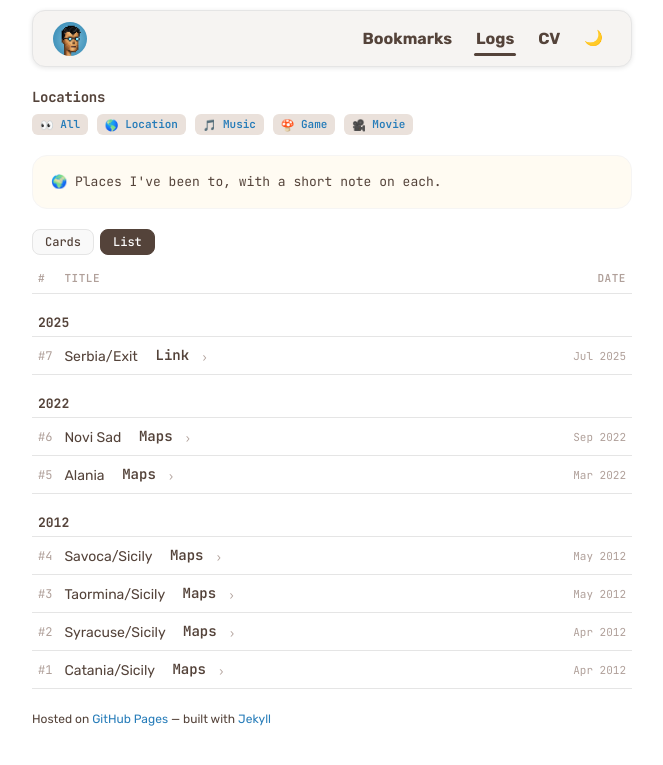
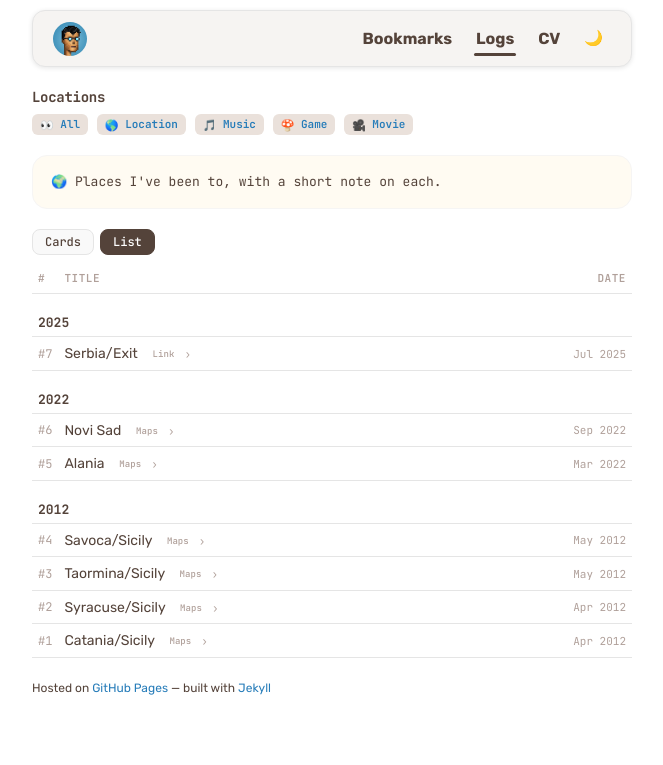
Before and after one commit to alobanov/alobanov.github.io, a Jekyll site: the page built from logs/location.html, in a window 1280 px wide. Shown: the top 765 px of the page, without its empty margins (308-971 px from the left). Built offline with Jekyll 4.4.1, drawn with Linux system fonts in a browser that asks for light colours; emoji names are drawn with the system emoji font.

Commit message:
fix(logs): shrink the source label, and make its styles actually apply
The label was rendering at 14px, not the size its own rule asked for:
`.ml-title a` is more specific than `.log-ext`, so the font size and colour
were silently overridden. Scoping the rules under `.log-list-table` lets them
win; the label now sits at 9px in regular weight, clearly subordinate to the
title it follows.

```diff
--- a/assets/css/style.css
+++ b/assets/css/style.css
@@ -955,29 +955,30 @@ tr.bm-row:hover td {
 
 /* The source, named rather than pointed at: a smaller sibling of the category
    tags above the table. Quiet until its row is hovered or focused. */
-.log-ext {
+.log-list-table .log-ext {
     display: inline-block;
-    margin-left: 8px;
-    padding: 1px 6px;
-    border-radius: 5px;
+    margin-left: 7px;
+    padding: 1px 4px;
+    border-radius: 4px;
     background-color: transparent;
     color: var(--muted-color);
     font-family: var(--code-font);
-    font-size: 10px;
-    font-weight: 600;
+    font-size: 9px;
+    font-weight: 500;
+    letter-spacing: 0.01em;
     line-height: 1.5;
     vertical-align: 1px;
     text-decoration: none;
     transition: color 0.15s ease, background-color 0.15s ease;
 }
 
-.log-entry-group:hover .log-ext,
-.log-ext:focus-visible {
+.log-list-table .log-entry-group:hover .log-ext,
+.log-list-table .log-ext:focus-visible {
     background-color: var(--control-bg);
     color: var(--control-color);
 }
 
-.log-ext:hover {
+.log-list-table .log-ext:hover {
     opacity: 1;
     color: var(--control-color);
     background-color: var(--control-bg-hover);
```
